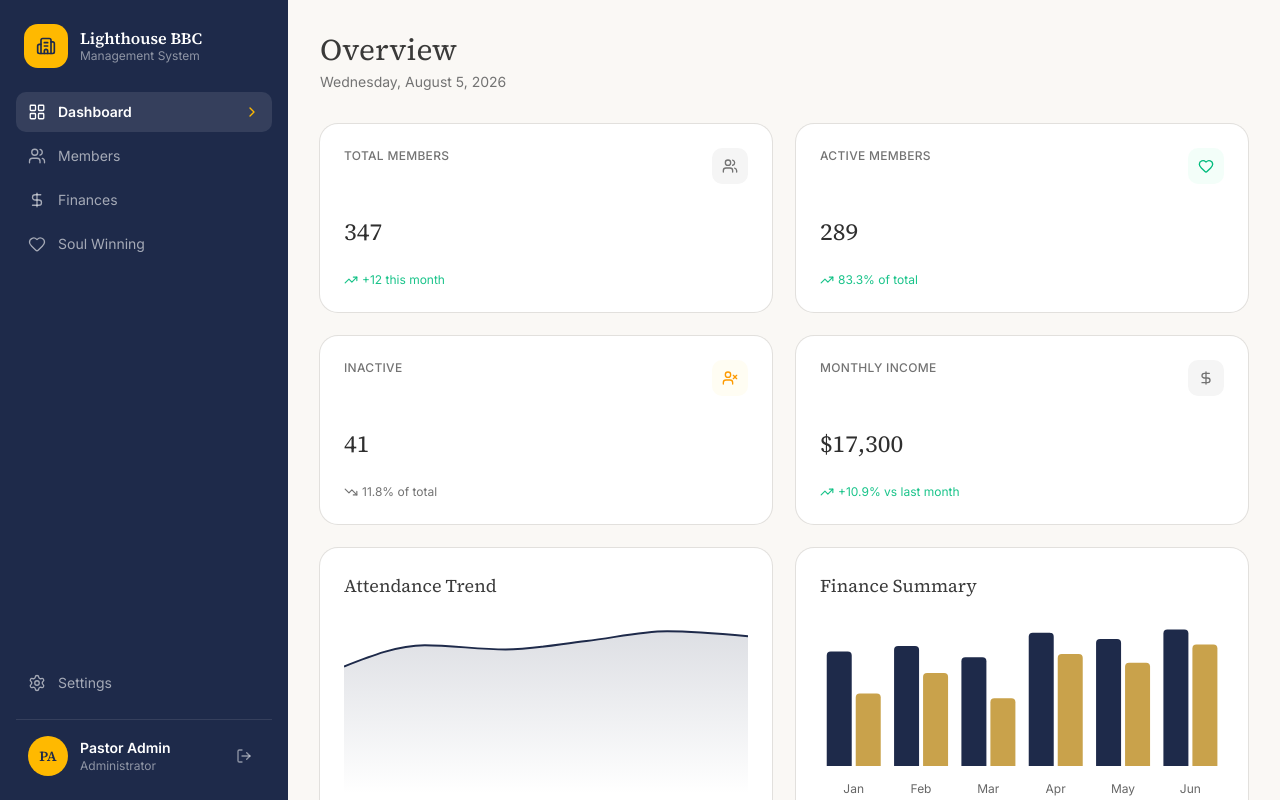
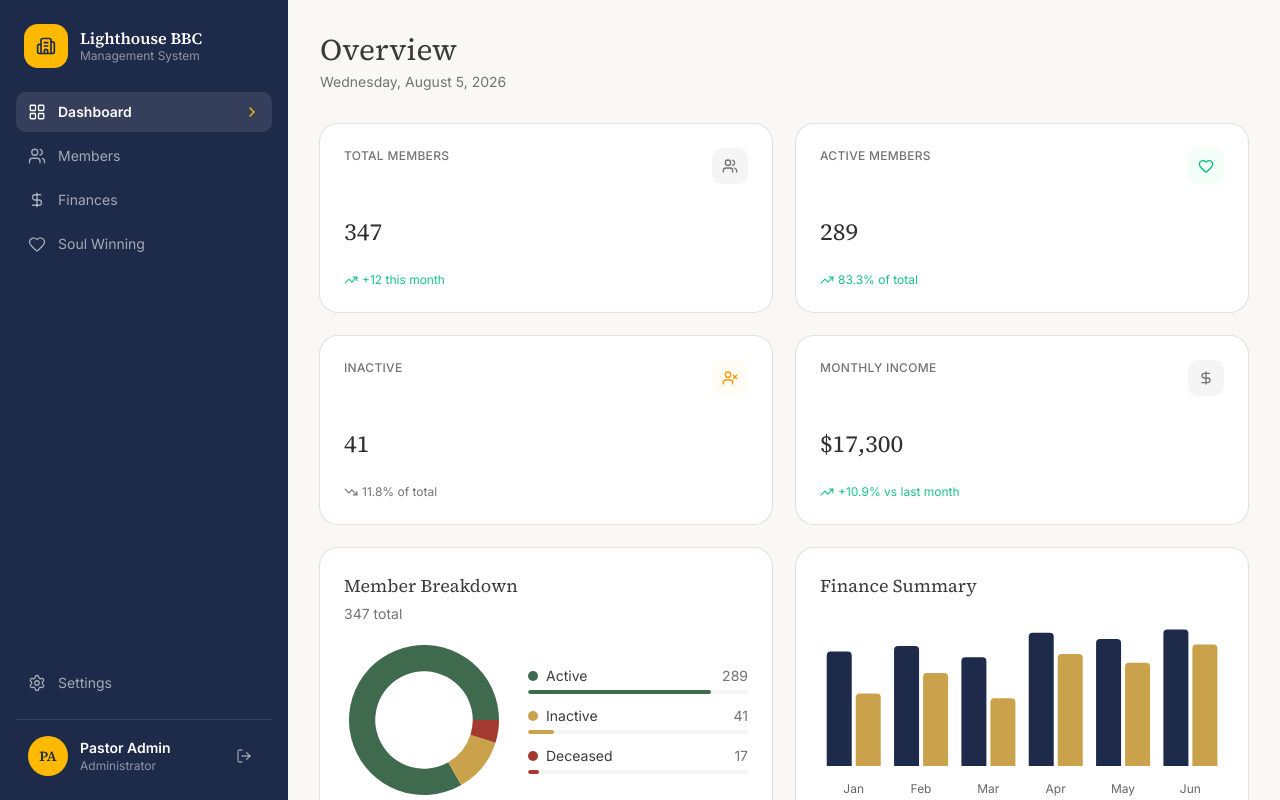
Before and after one commit to Virile97/management-system-web, a Next.js app: page /dashboard in a window 1280 px wide. Built offline with nearby package versions, Linux system fonts and the light colour scheme.

Commit message:
added logout fn

```diff
--- a/src/app/(dashboard)/dashboard/page.js
+++ b/src/app/(dashboard)/dashboard/page.js
@@ -1,5 +1,5 @@
 import { StatCard } from "@/components/dashboard/StatsCards"
-import { AttendanceChart } from "@/components/dashboard/AttendanceChart"
+import { MemberBreakdownChart } from "@/components/dashboard/MemberBreakdownChart"
 import { FinanceChart } from "@/components/dashboard/FinanceChart"
 import { RecentActivity } from "@/components/dashboard/RecentActivity"
 import { Users, Heart, UserX, DollarSign } from "lucide-react"
@@ -53,7 +53,7 @@ export default function DashboardPage() {
             trend="+10.9% vs last month"
             trendDirection="up"
           />
-          <AttendanceChart />
+          <MemberBreakdownChart />
           <FinanceChart />
           <div className="md:col-span-2">
             <RecentActivity />
--- a/src/app/api/auth/logout/route.js
+++ b/src/app/api/auth/logout/route.js
@@ -1,9 +1,28 @@
 import { NextResponse } from "next/server"
 
-import { clearSessionCookies } from "@/lib/session"
+import { api, withAuthHeader } from "@/lib/axios"
+import { clearSessionCookies, getSessionToken } from "@/lib/session"
+import { API_ENDPOINTS } from "@/utils/constants"
 
 export async function POST() {
-  const res = NextResponse.json({ success: true })
+  const token = getSessionToken()
+
+  if (token) {
+    try {
+      await api.post(API_ENDPOINTS.AUTH_LOGOUT, {}, withAuthHeader(token))
+    } catch {
+      // Best-effort: even if the backend call fails (e.g. token already expired),
+      // still clear our own cookies below so the user is logged out locally.
+    }
+  }
+
+  const res = NextResponse.json({
+    success: true,
+    message: "Logged out successfully",
+    data: { loggedOut: true }
+  })
+
   clearSessionCookies(res)
+
   return res
 }
--- a/src/components/dashboard/AttendanceChart.jsx
+++ /dev/null
@@ -1,65 +0,0 @@
-"use client"
-
-import { Card, CardHeader, CardTitle, CardContent } from "@/components/ui/card"
-import { ChartContainer } from "@/components/ui/chart"
-import { AreaChart, Area, XAxis, CartesianGrid } from "recharts"
-
-const chartConfig = {
-  attendance: {
-    label: "Attendance",
-    color: "#1e2a4a",
-  },
-}
-
-const chartData = [
-  { month: "Jan", attendance: 210 },
-  { month: "Feb", attendance: 245 },
-  { month: "Mar", attendance: 238 },
-  { month: "Apr", attendance: 252 },
-  { month: "May", attendance: 268 },
-  { month: "Jun", attendance: 260 },
-]
-
-function AttendanceChart() {
-  return (
-    <Card className="rounded-2xl p-4 sm:p-6">
-      <CardHeader className="px-0">
-        <CardTitle className="font-heading text-lg font-normal text-foreground/80">
-          Attendance Trend
-        </CardTitle>
-      </CardHeader>
-
-      <CardContent className="px-0">
-        <ChartContainer config={chartConfig} className="aspect-auto h-52 w-full">
-          <AreaChart data={chartData} margin={{ left: 0, right: 0, top: 8, bottom: 0 }}>
-            <defs>
-              <linearGradient id="attendanceFill" x1="0" y1="0" x2="0" y2="1">
-                <stop offset="0%" stopColor="#1e2a4a" stopOpacity={0.25} />
-                <stop offset="100%" stopColor="#1e2a4a" stopOpacity={0} />
-              </linearGradient>
-            </defs>
-            <CartesianGrid vertical={false} stroke="transparent" />
-            <XAxis
-              dataKey="month"
-              axisLine={false}
-              tickLine={false}
-              tickMargin={12}
-              fontSize={12}
-            />
-            <Area
-              dataKey="attendance"
-              type="monotone"
-              stroke="#1e2a4a"
-              strokeWidth={2}
-              fill="url(#attendanceFill)"
-              isAnimationActive={false}
-            />
-          </AreaChart>
-        </ChartContainer>
-      </CardContent>
-    </Card>
-  )
-}
-
-export { AttendanceChart }
-export default AttendanceChart
--- /dev/null
+++ b/src/components/dashboard/MemberBreakdownChart.jsx
@@ -0,0 +1,92 @@
+"use client"
+
+import { Card, CardHeader, CardTitle, CardContent } from "@/components/ui/card"
+import { ChartContainer } from "@/components/ui/chart"
+import { PieChart, Pie, Cell } from "recharts"
+
+const chartConfig = {
+  active: {
+    label: "Active",
+    color: "#3f6a4e",
+  },
+  inactive: {
+    label: "Inactive",
+    color: "#c9a24b",
+  },
+  deceased: {
+    label: "Deceased",
+    color: "#a3392f",
+  },
+}
+
+const chartData = [
+  { key: "active", label: "Active", value: 289 },
+  { key: "inactive", label: "Inactive", value: 41 },
+  { key: "deceased", label: "Deceased", value: 17 },
+]
+
+const total = chartData.reduce((sum, item) => sum + item.value, 0)
+
+function MemberBreakdownChart() {
+  return (
+    <Card className="rounded-2xl p-4 sm:p-6">
+      <CardHeader className="flex-row items-center justify-between px-0">
+        <CardTitle className="font-heading text-lg font-normal text-foreground/80">
+          Member Breakdown
+        </CardTitle>
+        <span className="text-sm text-muted-foreground">{total} total</span>
+      </CardHeader>
+
+      <CardContent className="px-0">
+        <div className="flex items-center gap-6">
+          <ChartContainer config={chartConfig} className="aspect-square h-40 w-40 shrink-0">
+            <PieChart>
+              <Pie
+                data={chartData}
+                dataKey="value"
+                nameKey="label"
+                innerRadius="65%"
+                outerRadius="100%"
+                strokeWidth={0}
+                isAnimationActive={false}
+              >
+                {chartData.map((entry) => (
+                  <Cell key={entry.key} fill={chartConfig[entry.key].color} />
+                ))}
+              </Pie>
+            </PieChart>
+          </ChartContainer>
+
+          <ul className="flex-1 space-y-3">
+            {chartData.map((entry) => (
+              <li key={entry.key} className="space-y-1">
+                <div className="flex items-center justify-between text-sm">
+                  <span className="flex items-center gap-2 text-foreground/80">
+                    <span
+                      className="h-2.5 w-2.5 rounded-full"
+                      style={{ backgroundColor: chartConfig[entry.key].color }}
+                    />
+                    {entry.label}
+                  </span>
+                  <span className="text-muted-foreground">{entry.value}</span>
+                </div>
+                <div className="h-1 w-full overflow-hidden rounded-full bg-muted">
+                  <div
+                    className="h-full rounded-full"
+                    style={{
+                      width: `${(entry.value / total) * 100}%`,
+                      backgroundColor: chartConfig[entry.key].color,
+                    }}
+                  />
+                </div>
+              </li>
+            ))}
+          </ul>
+        </div>
+      </CardContent>
+    </Card>
+  )
+}
+
+export { MemberBreakdownChart }
+export default MemberBreakdownChart
--- a/src/components/layout/Sidebar.jsx
+++ b/src/components/layout/Sidebar.jsx
@@ -1,5 +1,6 @@
 "use client"
 
+import { useState } from "react"
 import { usePathname, useRouter } from "next/navigation"
 import { SidebarItem } from "@/components/layout/SidebarItem"
 import { LayoutGrid, Users, DollarSign, Heart, Settings, Building2, X, LogOut } from "lucide-react"
@@ -15,6 +16,8 @@ const navItems = [
 function Sidebar({ open = false, onClose }) {
   const pathname = usePathname()
   const router = useRouter()
+  const [isLoggingOut, setIsLoggingOut] = useState(false)
+  const [logoutError, setLogoutError] = useState("")
 
   function goTo(href) {
     router.push(href)
@@ -22,9 +25,20 @@ function Sidebar({ open = false, onClose }) {
   }
 
   async function handleLogout() {
-    await fetch(APP_API_ENDPOINTS.AUTH_LOGOUT, { method: "POST" })
-    onClose?.()
-    router.push("/login")
+    setLogoutError("")
+    setIsLoggingOut(true)
+
+    try {
+      const res = await fetch(APP_API_ENDPOINTS.AUTH_LOGOUT, { method: "POST" })
+      if (!res.ok) throw new Error()
+
+      onClose?.()
+      router.push("/login")
+    } catch {
+      setLogoutError("Something went wrong while signing out. Please try again.")
+    } finally {
+      setIsLoggingOut(false)
+    }
   }
 
   return (
@@ -92,13 +106,18 @@ function Sidebar({ open = false, onClose }) {
             <button
               type="button"
               onClick={handleLogout}
+              disabled={isLoggingOut}
               aria-label="Sign out"
               title="Sign out"
-              className="flex h-8 w-8 shrink-0 items-center justify-center rounded-md text-white/50 hover:bg-white/10 hover:text-white"
+              className="flex h-8 w-8 shrink-0 items-center justify-center rounded-md text-white/50 hover:bg-white/10 hover:text-white disabled:pointer-events-none disabled:opacity-50"
             >
               <LogOut className="h-4 w-4" />
             </button>
           </div>
+
+          {logoutError && (
+            <p className="px-3 pt-2 text-xs text-red-300">{logoutError}</p>
+          )}
         </div>
       </aside>
     </>
--- a/src/utils/constants.js
+++ b/src/utils/constants.js
@@ -4,6 +4,7 @@ const API_V1 = "/api/v1"
 export const API_ENDPOINTS = {
   AUTH_PUBLIC_KEY: `${API_V1}/auth/public-key`,
   AUTH_LOGIN: `${API_V1}/auth/login`,
+  AUTH_LOGOUT: `${API_V1}/auth/logout`,
   DASHBOARD_STATS: `${API_V1}/dashboard/stats`,
 }
 
```
Also changed, not shown: src/app/api/auth/login/route.js (+11 -2 lines).
